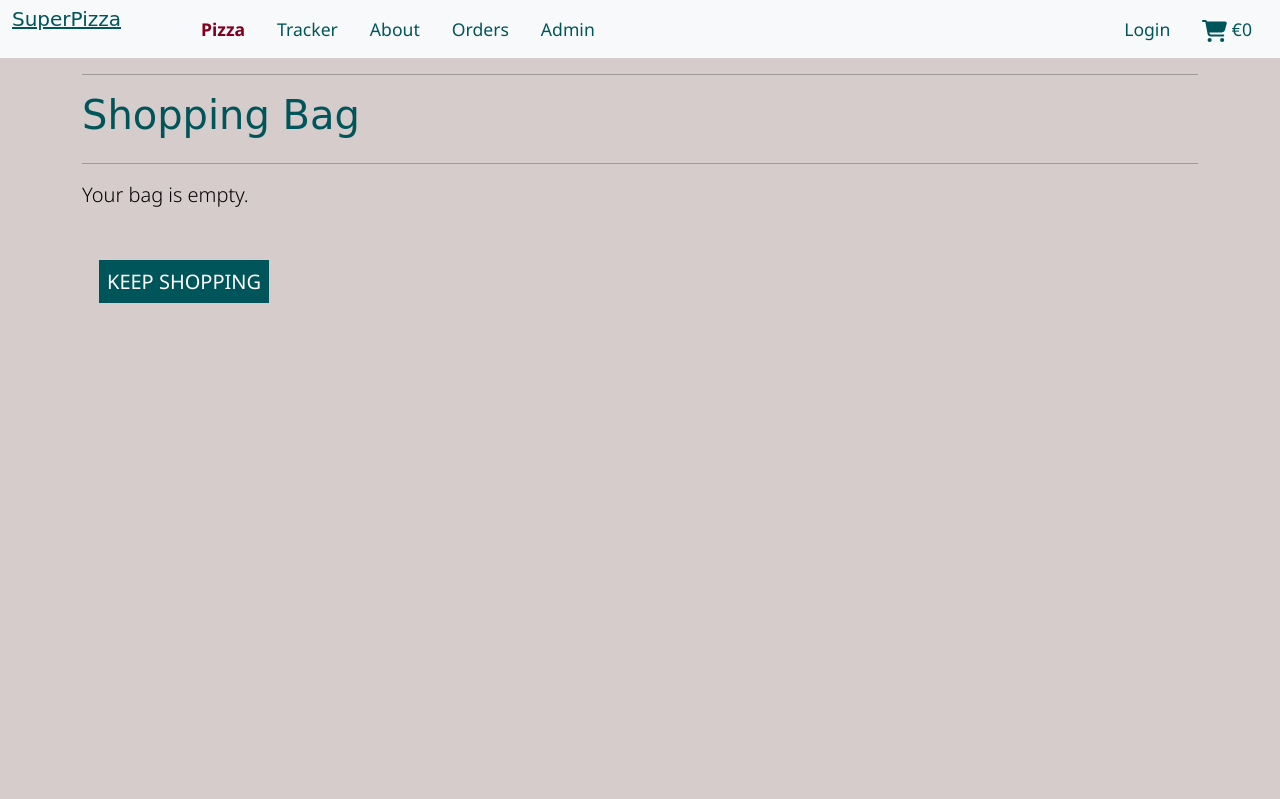
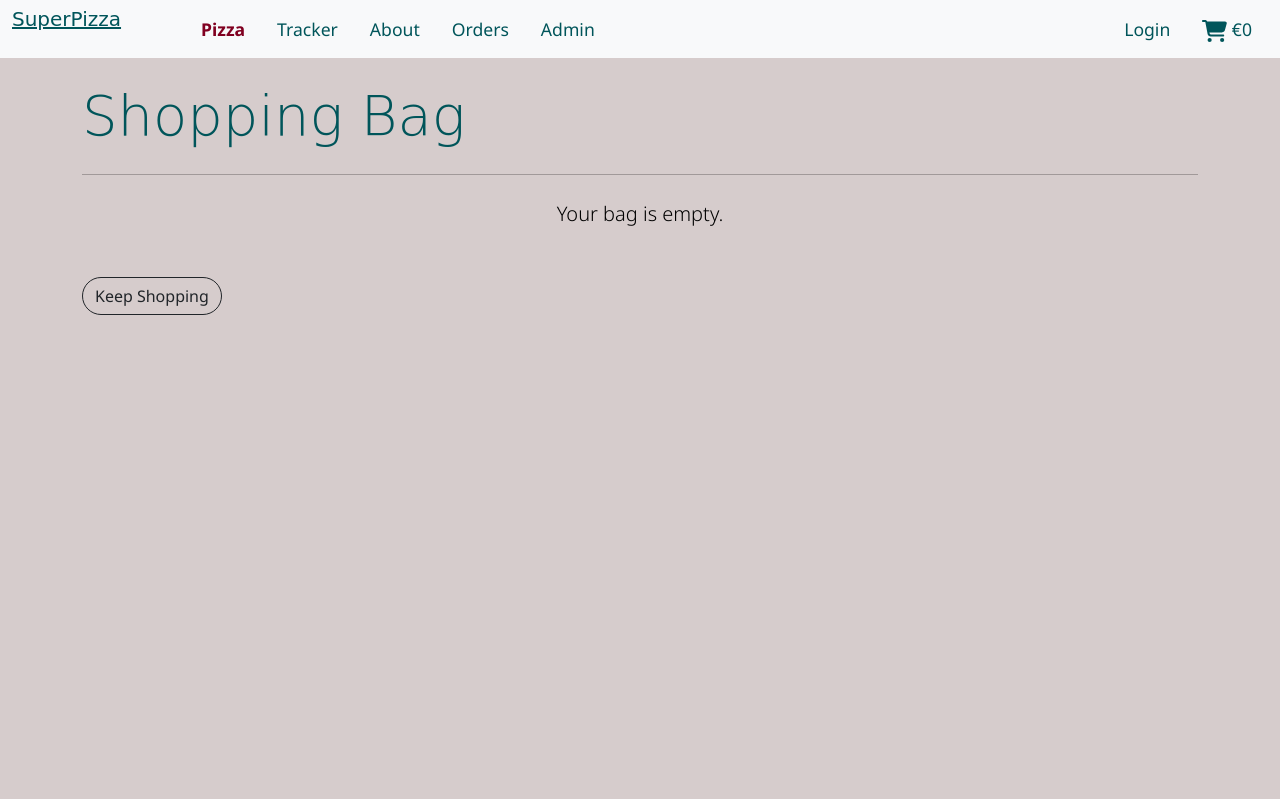
Before and after one commit to OleksiyLa/Project_5, a Django app: page /bag/ in a window 1280 px wide. Shown: the top 799 px of the page. Run offline with Django 4.2, Linux system fonts and the light colour scheme; some libraries are stand-ins or nearby versions; some web fonts are replaced.

Commit message:
style: add styling to bag page

```diff
--- a/bag/templates/bag/bag.html
+++ b/bag/templates/bag/bag.html
@@ -3,26 +3,63 @@
 
 {% block content %}
 <main>
-    <div class="container mb-2">
+    <div class="container py-4">
         <div class="row">
             <div class="col">
-                <hr>
-                <h1 class="mb-4">Shopping Bag</h1>
-                <hr>
+                <h1 class="display-4 mb-4">Shopping Bag</h1>
+                <hr class="mb-4">
             </div>
         </div>
 
         <div class="row">
             <div class="col">
                 {% if bag_items %}
-                    {{ bag_items|length }} item{{ bag_items|pluralize }} in your bag.
+                    <p class="h3 text-main-color">{{ bag_items|length }} item{{ bag_items|pluralize }} in your bag.</p>
+                    <div class="table-responsive">
+                        <table class="table table-bordered">
+                            <thead class="bg-main-color text-center">
+                                <tr>
+                                    <th scope="col" class="h4">Product</th>
+                                    <th scope="col" class="h4">Price</th>
+                                    <th scope="col" class="h4">Size</th>
+                                    <th scope="col" class="h4">Quantity</th>
+                                    <th scope="col" class="h4">Action</th>
+                                </tr>
+                            </thead>
+                            <tbody class="main-color text-center">
+                                {% for item in bag_items %}
+                                    <tr>
+                                        <td class="align-middle">
+                                            <div class="d-flex align-items-center">
+                                                <img src="{{ item.product.image.url }}" alt="{{ item.product.name }}" class="img-fluid mr-3" width="100">
+                                                <div>
+                                                    <p class="mb-0 h4">{{ item.product.name }}</p>
+                                                </div>
+                                            </div>
+                                        </td>
+                                        <td class="align-middle">
+                                            <p class="mb-0 h4">€{{ item.product.price }}</p>
+                                        </td>
+                                        <td class="align-middle">
+                                            <p class="mb-0 h4">{{ item.size }}cm</p>
+                                        </td>
+                                        <td class="align-middle">
+                                            <p class="mb-0 h4">{{ item.quantity }}</p>
+                                        </td>
+                                        <td class="align-middle">
+                                            <button type="button" class="btn btn-outline-danger rounded-pill">
+                                                <i class="fas fa-trash-alt mr-1"></i>Remove
+                                            </button>
+                                        </td>
+                                    </tr>
+                                {% endfor %}
+                            </tbody>
+                        </table>
+                    </div>
                 {% else %}
-                    <p class="lead mb-5">Your bag is empty.</p>
-                    <a href="{% url 'pizza_list' %}" class="btn btn-outline-black rounded-0 btn-lg">
-                        <span class="icon">
-                            <i class="fas fa-chevron-left"></i>
-                        </span>
-                        <span class="text-uppercase btn-custom p-2">Keep Shopping</span>
+                    <p class="lead mb-5 text-center">Your bag is empty.</p>
+                    <a href="{% url 'pizza_list' %}" class="btn btn-outline-dark rounded-pill">
+                        <i class="fas fa-chevron-left mr-2"></i>Keep Shopping
                     </a>
                 {% endif %}
             </div>
--- a/static/css/base.css
+++ b/static/css/base.css
@@ -2,7 +2,8 @@
 
 :root {
     /* Color variables */
-    --main-color: #d6cccc;
+    --main-color: #00555a;
+    --main-bg-color: #d6cccc;
     --overlay-color: rgba(30, 30, 30, 0.3);
     --full-screen-overlay-color: rgba(30, 30, 30, 0.6);
     --dark-color: #000000;
@@ -48,14 +49,28 @@ h1 {
   color: #800020;
 }
 
+.text-main-color {
+  color: var(--main-color);
+}
+
+.bg-main-color {
+  background-color: var(--main-color);
+  color: #ffffff;
+}
+
+.main-color {
+  background-color: #ffffff;
+  color: var(--main-color);
+}
+
 .price {
   font-size: 1.7rem;
 }
 
 .btn-custom {
-  background-color: #00555a !important;
+  background-color: var(--main-color) !important;
   color: #ffffff !important;
-  border-color: #00555a !important;
+  border-color: var(--main-color) !important;
   outline: none !important;
   box-shadow: none !important;
 }
```
Also changed, not shown: other parts of static/css/base.css (+19 -19 lines).
